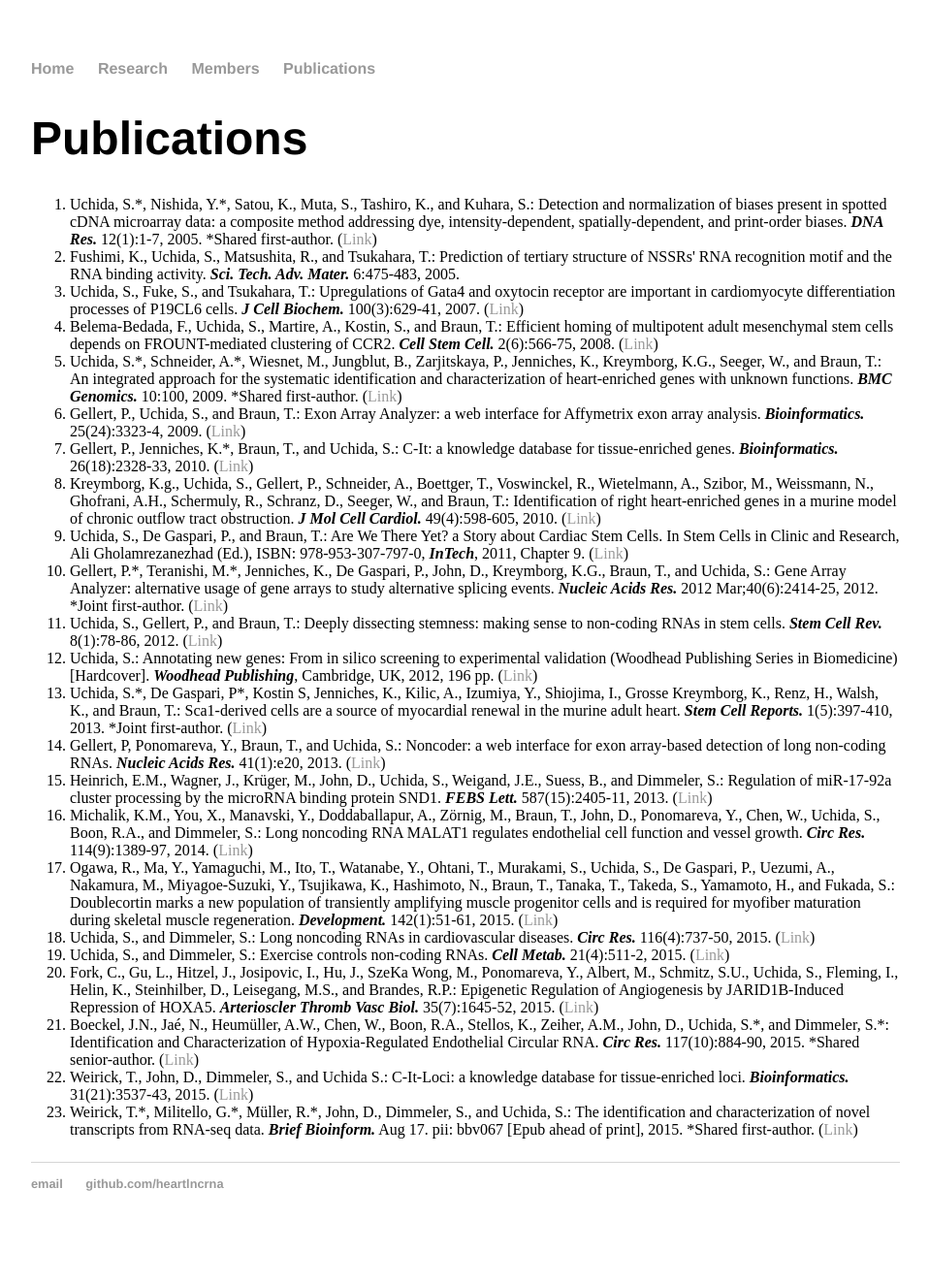
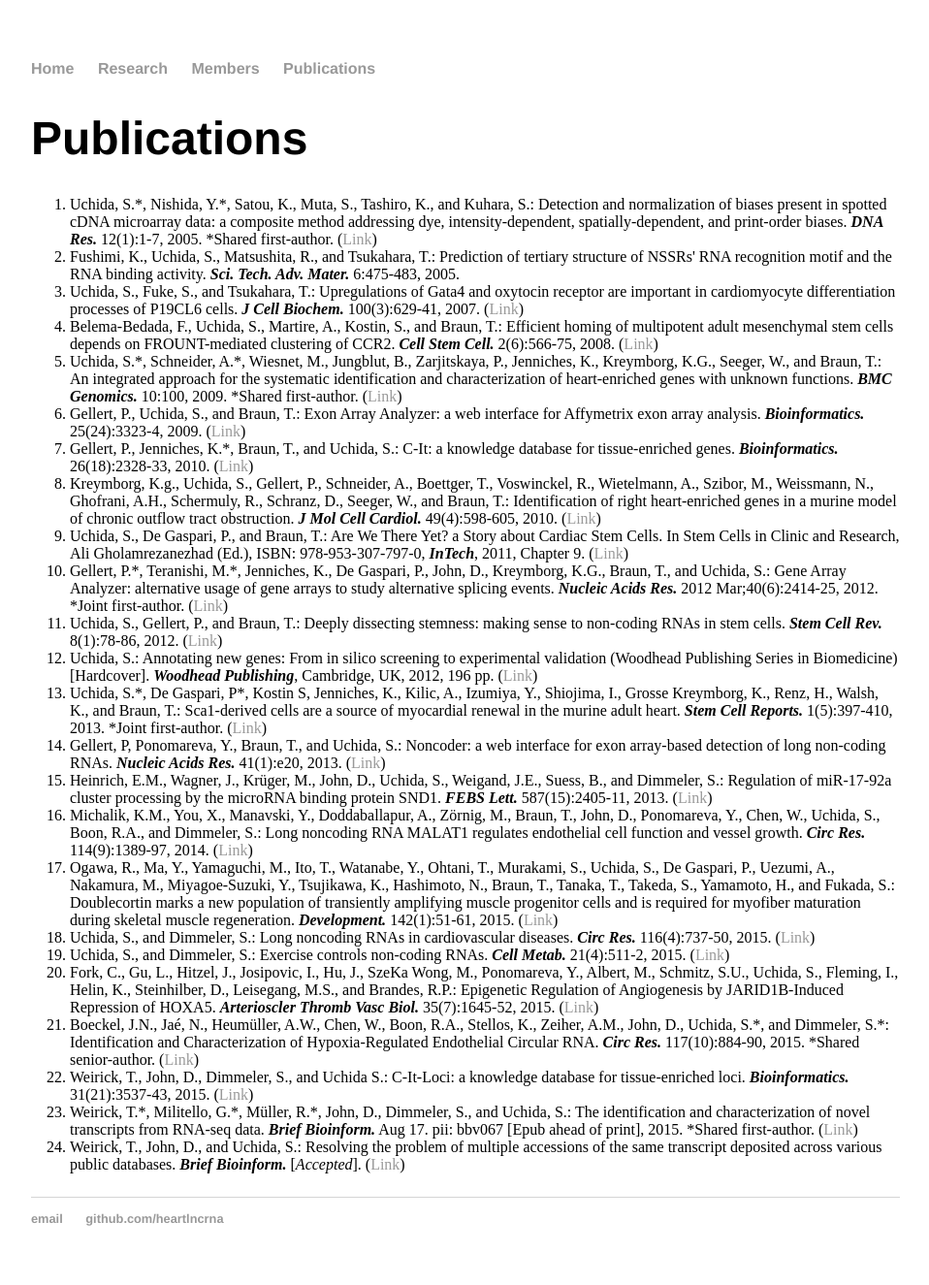
Before and after one commit to heartlncrna/heartlncrna.github.io, a Jekyll site: the page publications/pub_list.html, which Jekyll copies as it is, in a window 1280 px wide. Shown: the whole page at 97% size, without its empty margins (160-1118 px from the left). Built offline with Jekyll 4.4.1, drawn with Linux system fonts in a browser that asks for light colours; before the commit the page ends 1289 px from its top, so only the background shows below that.

Commit message:
Update pub_list.html

```diff
--- a/publications/pub_list.html
+++ b/publications/pub_list.html
@@ -49,6 +49,7 @@
 				<li>Boeckel, J.N., Jaé, N., Heumüller, A.W., Chen, W., Boon, R.A., Stellos, K., Zeiher, A.M., John, D., Uchida, S.*, and Dimmeler, S.*: Identification and Characterization of Hypoxia-Regulated Endothelial Circular RNA. <b><i>Circ Res.</i></b> 117(10):884-90, 2015. *Shared senior-author. (<a href="http://circres.ahajournals.org/content/117/10/884.long"><span class="ptHyperlink">Link</span></a>)</li>
 				<li>Weirick, T., John, D., Dimmeler, S., and Uchida S.: C-It-Loci: a knowledge database for tissue-enriched loci. <b><i>Bioinformatics.</i></b> 31(21):3537-43, 2015. (<a href="http://bioinformatics.oxfordjournals.org/content/31/21/3537.long"><span class="ptHyperlink">Link</span></a>)</li>
 				<li>Weirick, T.*, Militello, G.*, Müller, R.*, John, D., Dimmeler, S., and Uchida, S.: The identification and characterization of novel transcripts from RNA-seq data. <b><i>Brief Bioinform.</i></b> Aug 17. pii: bbv067 [Epub ahead of print], 2015. *Shared first-author. (<a href="http://bib.oxfordjournals.org/content/early/2015/08/13/bib.bbv067.long"><span class="ptHyperlink">Link</span></a>)</li>
+				<li>Weirick, T., John, D., and Uchida, S.: Resolving the problem of multiple accessions of the same transcript deposited across various public databases. <b><i>Brief Bioinform.</i></b> [<i>Accepted</i>]. (<a href=""><span class="ptHyperlink">Link</span></a>)</li>
 			</ol>
 			</p>
 </div>
```
